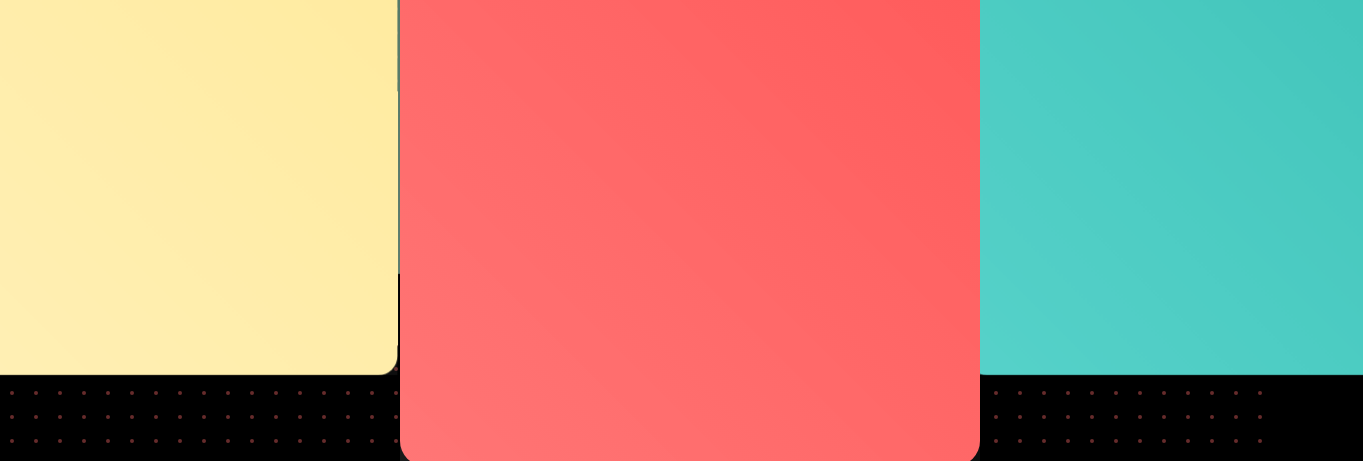
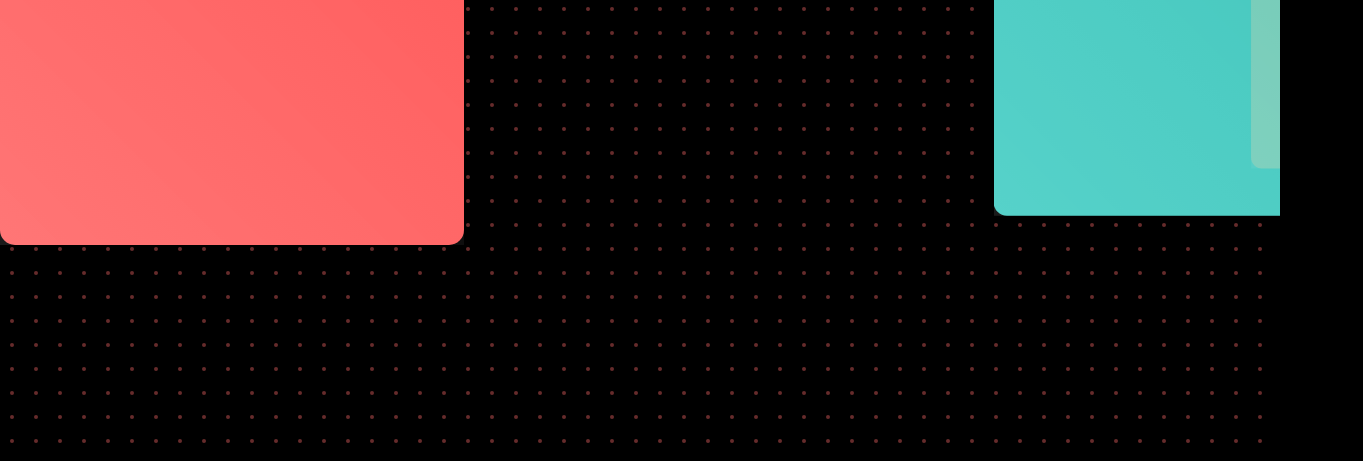
Before and after one commit to Paradoxich/github.io, a plain HTML site: page index.html in a window 1280 px wide. Shown: the part 339-800 px from the top of the page, 1363 px wide, since content can reach past the window. Drawn offline with Linux system fonts and the light colour scheme; a web font is replaced by a local one.

Commit message:
Update style.css

```diff
--- a/style.css
+++ b/style.css
@@ -25,11 +25,13 @@ body {
   perspective: 2500px;
 }
 .carousel {
-  position: absolute;
-  left:35%;
-  top: 20%;
-  transform-style: preserve-3d;
-  transition: transform 1s cubic-bezier(0.68, -0.55, 0.265, 1.55);
+  display: flex;
+  gap: 30px;
+  padding: 20px 0;
+  overflow-x: auto;
+  scroll-snap-type: x mandatory;
+  -ms-overflow-style: none;
+  scrollbar-width: none;
 }
 
 .carousel::-webkit-scrollbar {
@@ -37,13 +39,11 @@ body {
 }
 
 .card {
-  position: absolute;
-  width: 400px;
+  flex: 0 0 400px;
   height: 500px;
-  border-radius: 20px;
-  transform-style: preserve-3d;
-  transition: transform 0.8s ease, opacity 0.8s ease;
-  backface-visibility: hidden;
+  border-radius: 15px;
+  scroll-snap-align: start;
+  position: relative;
   padding:32px;
 
 }
```
